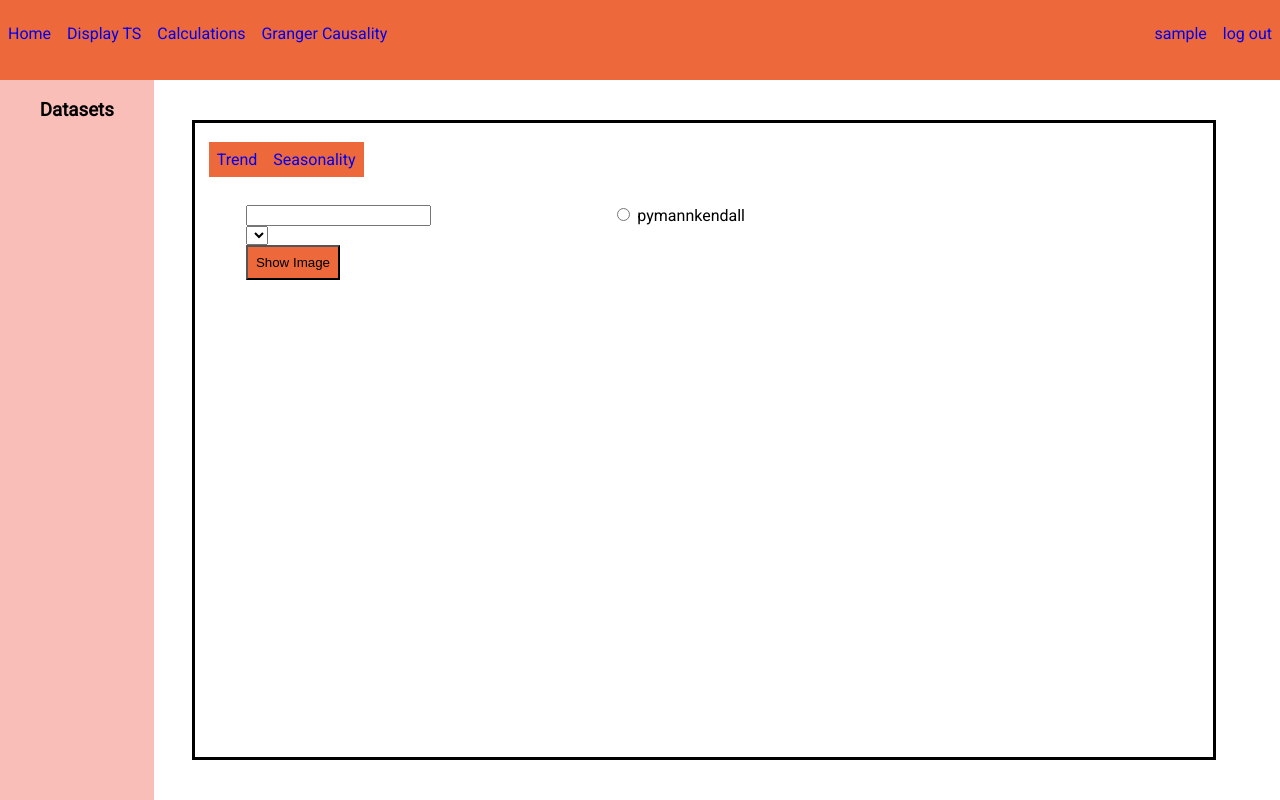
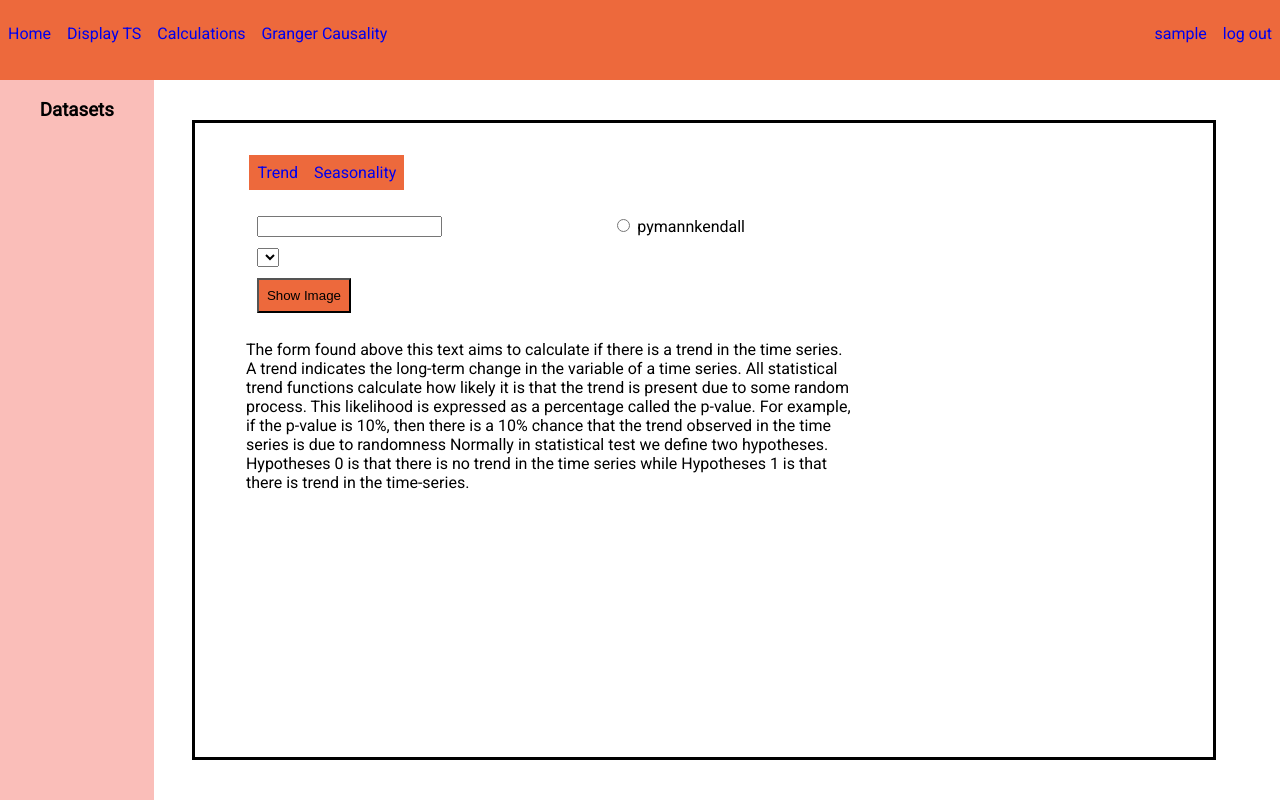
Before and after one commit to SanderBos1/Time_series_analyser, a Flask app: page /trend in a window 1280 px wide. Run offline with Flask 3, Linux system fonts and the light colour scheme; the visitor is signed in with stand-in values (Sample User, id 1); data that the repository does not hold is empty; some libraries are stand-ins or nearby versions.

Commit message:
Bug fixing
- Fixed loading time issue image creation.
- Added error messaging in trend calculation and changed some css functions

```diff
--- a/ts_app/image_creation/static/styles/display_ts.css
+++ b/ts_app/image_creation/static/styles/display_ts.css
@@ -31,6 +31,7 @@
     width:70%;
     height:15%;
     display: block;
+    margin:3%;
 }
 
 
--- a/ts_app/sequencing/sequencing.py
+++ b/ts_app/sequencing/sequencing.py
@@ -48,12 +48,16 @@ def calculate_trend():
         trend_function = form.function.data
         try:
             current_trend_calculator = trend_calculator(dataset, trend_function, var_column).calculate_trend()
+            if current_trend_calculator > 0.05:
+                hypotheses = "H0 is Rejected"
+            else:
+                hypotheses = "H0 is Accepted"
+            values_dict = {
+                'p_value':current_trend_calculator,
+                'Hypotheses':hypotheses
+            }
+            return jsonify(values_dict)
         except:
             return "something went wrong"
-
-        values_dict = {
-            'p_value':current_trend_calculator
-        }
-        return jsonify(values_dict)
     else:
-        return "form can not be validated"
+        return "something went wrong"
--- a/ts_app/sequencing/static/scripts/sequencing.js
+++ b/ts_app/sequencing/static/scripts/sequencing.js
@@ -1,14 +1,22 @@
 $(document).ready(function() {
     $('#trend_form').submit(function (e) {
-        console.log("test calculate trend")
         $.ajax({
             type: "POST",
             url: '/trend/calculate',
             data: $('form').serialize(), // serializes the form's elements.
             success: function (data) {
-                var div = document.getElementById("calculated_value_trend")
-                div.innerHTML = "<p>" + data.p_value + "</p>"
-                console.log(data)  // display the returned data in the console.
+                if(data=="something went wrong"){
+                    document.getElementById("trend_answers").style.display="none"
+                    document.getElementById("Error").style.display="inline"
+                }
+                else{
+                document.getElementById("Error").style.display="none"
+                document.getElementById("trend_answers").style.display="inline"
+                var trend_value = document.getElementById("trend_value")
+                trend_value.innerHTML = data.p_value
+                var hypotheses = document.getElementById("hypothese_trend")
+                hypotheses.innerHTML = data.Hypotheses
+                }
             }
         });
         e.preventDefault(); // block the traditional submission of the form.
--- a/ts_app/sequencing/static/styles/sequencing_trend.css
+++ b/ts_app/sequencing/static/styles/sequencing_trend.css
@@ -1,6 +1,7 @@
 .choice_list{
     position:relative;
-    top:3%;
+    top:5%;
+    left:4%;
     width:45%;
     height:10%;
 }
@@ -21,12 +22,13 @@
     top:3%;
     left:5%;
     width:60%;
-    height:70%;
+    height:20%;
 }
 
 
 #form_values > *{
     display:block;
+    margin:3%;
 
 }
 
@@ -48,19 +50,15 @@
     width:60%;
 }
 
-.ts-image{
-    position:absolute;
-    top: 5%;
-    width:50%;
-    height:60%;
-    left:50%;
-    margin:0px;
-    padding:0px;
+#trend_text{
+    position:relative;
+    left:5%;
+    width:60%;
+}
+#trend_answers{
+    display:none
 }
 
-.ts-image img{
-    position:relative;
-    width: 100%;
-    height: 100%;
-    object-fit: fill;
+#Error{
+    display:none
 }
--- a/ts_app/sequencing/templates/sequencing_trend.html
+++ b/ts_app/sequencing/templates/sequencing_trend.html
@@ -29,6 +29,10 @@
     {{form.submit (class_="button_standard")}}
     </div>
 
+    <div class = standard_error id="Error">
+      Something went wrong
+    </div>
+
   </form>
 
 
@@ -36,5 +40,23 @@
 
   </div>
 
+  <div class="pval_exp" id="trend_text">
+    <p>
+      The form found above this text aims to calculate if there is a trend in the time series.
+      A trend indicates the long-term change in the variable of a time series.
+      All statistical trend functions calculate how likely it is that the trend is present due to some random process.
+      This likelihood is expressed as a percentage called the p-value.
+      For example, if the p-value is 10%, then there is a 10% chance that the trend observed in the time series is due to randomness
+      Normally in statistical test we define two hypotheses. Hypotheses 0 is that there is no trend in the time series while Hypotheses 1 is that there is trend in the time-series.
+    </p>
+    <div id="trend_answers">
+    <p >Your trend value is: <var id="trend_value">Not yet defined</var></p>
+    <p id="hypothese_trend"> Therefore your trend is: <var id="hypothese_trend">Not yet defined</var></p>
+    </div>
+
+</div>
+
+
+
 
 {%endblock%}
--- a/ts_app/sidebar_logic/static/scripts/sidebar.js
+++ b/ts_app/sidebar_logic/static/scripts/sidebar.js
@@ -2,7 +2,6 @@
 
 
   function csv_button_click(value){
-    console.log(value)
     var current_selected = document.getElementById('file_display_selected')
     if(current_selected){
         current_selected.removeAttribute('id', "file_display_selected")
--- a/ts_app/static/styles/standards.css
+++ b/ts_app/static/styles/standards.css
@@ -79,3 +79,10 @@ input:hover{
     border: none;
     box-sizing: border-box;
 }
+
+.standard_error{
+    border: 1px black solid;
+    background-color:red;
+    text-align: center;
+    color:white;
+}
```
